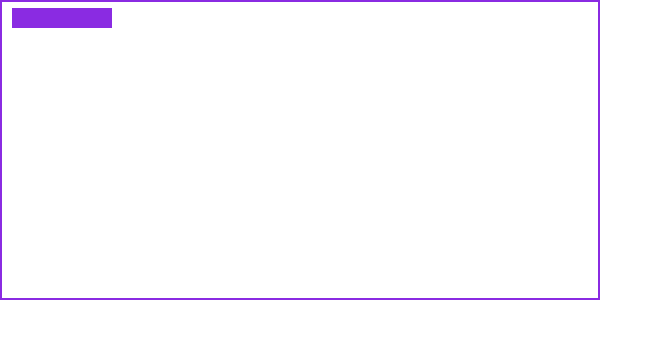
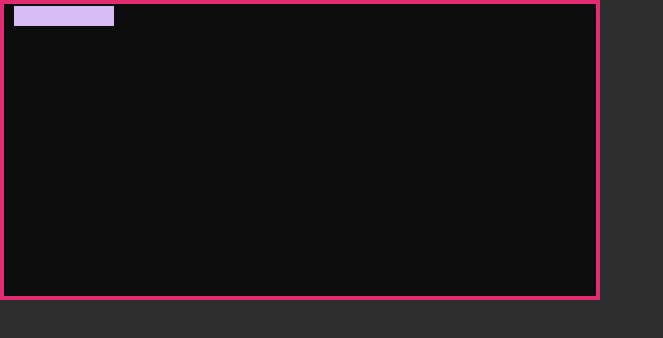
Before and after one commit to Lu-Smith/breakout_game_js, a website: page index.html in a window 1280 px wide. Shown: the whole page, without its empty margins (0-663 px from the left). Drawn offline with Linux system fonts and the light colour scheme.

Commit message:
Updated style.css

```diff
--- a/style.css
+++ b/style.css
@@ -4,16 +4,22 @@
     box-sizing: border-box;
 }
 
+body {
+    text-align: center;
+    background-color: rgb(46, 45, 45);
+}
+
 .grid {
-    position: absolute;
+    position: sticky;
     width: 600px;
     height: 300px;
-    border: 2px solid blueviolet;
+    border: 4px solid rgb(226, 43, 113);
+    background-color: rgb(12, 12, 12);
 }
 
 .block {
     position: absolute;
     width: 100px;
     height: 20px;
-    background-color: blueviolet;
+    background-color: rgb(217, 188, 245);
 }
```
Also changed, not shown: src/script.js (+2 -5 lines).
